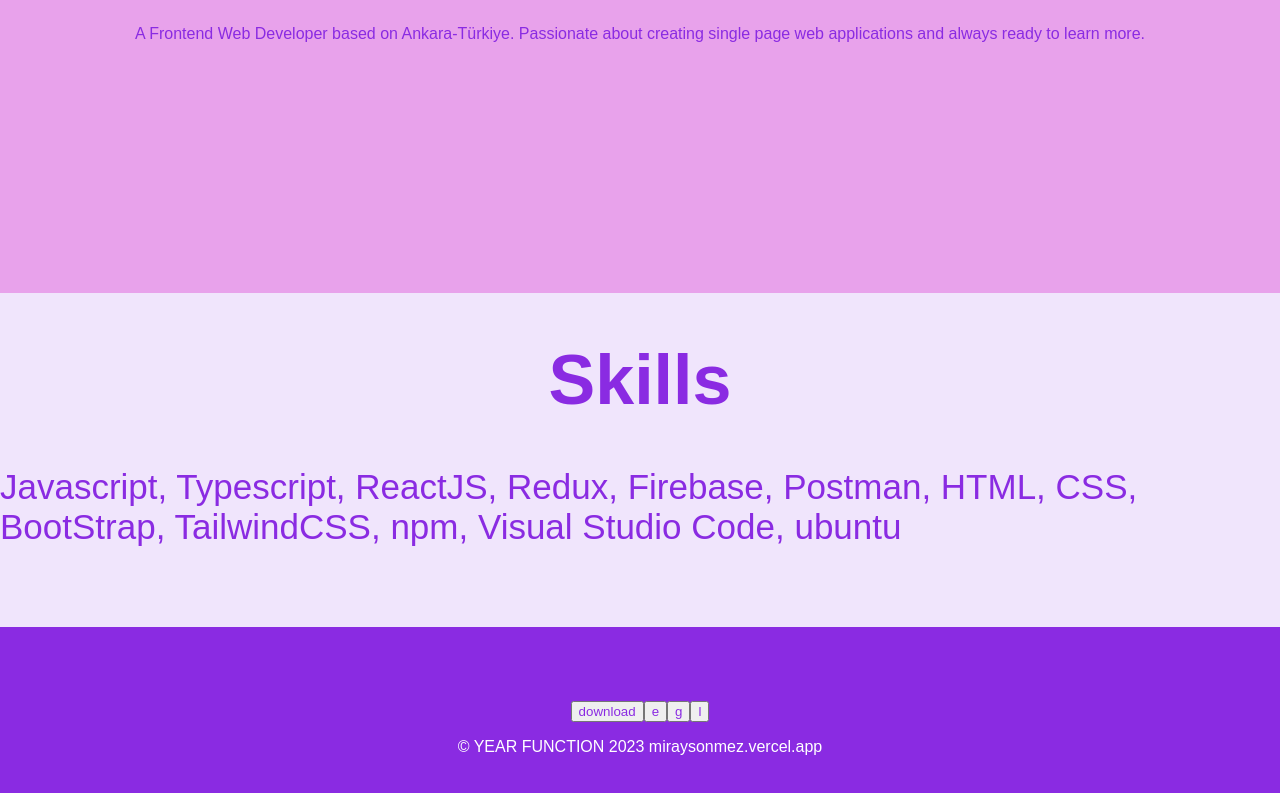
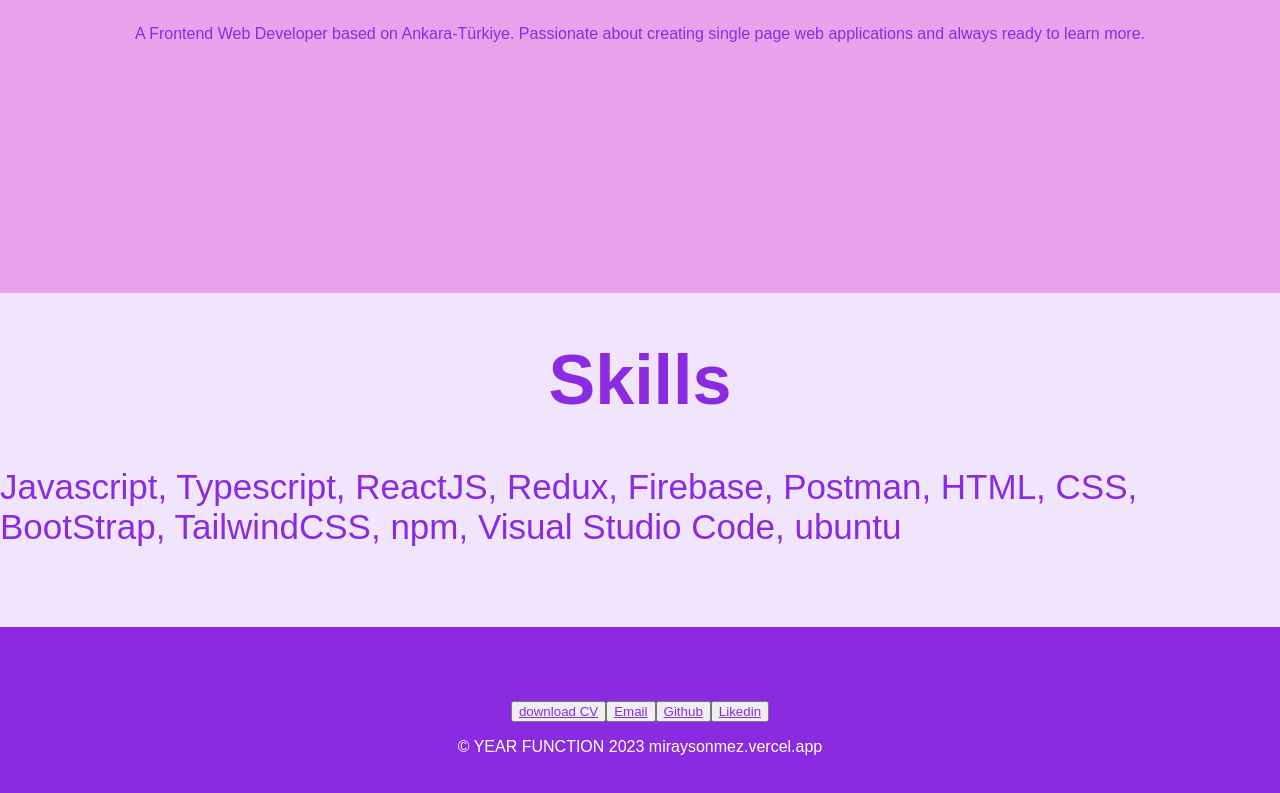
Before and after one commit to chiturca/portfolio, a React (Create React App) app: page / in a window 1280 px wide. Shown: the part 507-1300 px from the top of the page. Built offline with nearby package versions, Linux system fonts and the light colour scheme.

Commit message:
Refactor: add footer links

```diff
--- a/src/components/Footer/index.tsx
+++ b/src/components/Footer/index.tsx
@@ -1,14 +1,31 @@
 import React from 'react';
 import './index.scss';
+import CV from '../../assets/footer/Miray_Sönmez.pdf';
 
 function Footer() {
   return (
     <div className="footer">
       <div className="contact">
-        <button className="cv">download</button>
-        <button className="email">e</button>
-        <button className="github">g</button>
-        <button className="linkedin">l</button>
+        <button className="cv">
+          <a href={CV} download>
+            download CV
+          </a>
+        </button>
+        <button className="email">
+          <a href={'mailto:sonmezmiray@gmail.com'} target="_blank" rel="noreferrer">
+            Email
+          </a>
+        </button>
+        <button className="github">
+          <a href={'https://github.com/chiturca'} target="_blank" rel="noreferrer">
+            Github
+          </a>
+        </button>
+        <button className="linkedin">
+          <a href={'https://www.linkedin.com/in/miraysonmez'} target="_blank" rel="noreferrer">
+            Likedin
+          </a>
+        </button>
       </div>
       <p> &copy; YEAR FUNCTION 2023 miraysonmez.vercel.app</p>
     </div>
```
Also changed, not shown: src/env.d.ts (added, +20 -0 lines), 1 other file (tests, documents, lock files or other folders).
